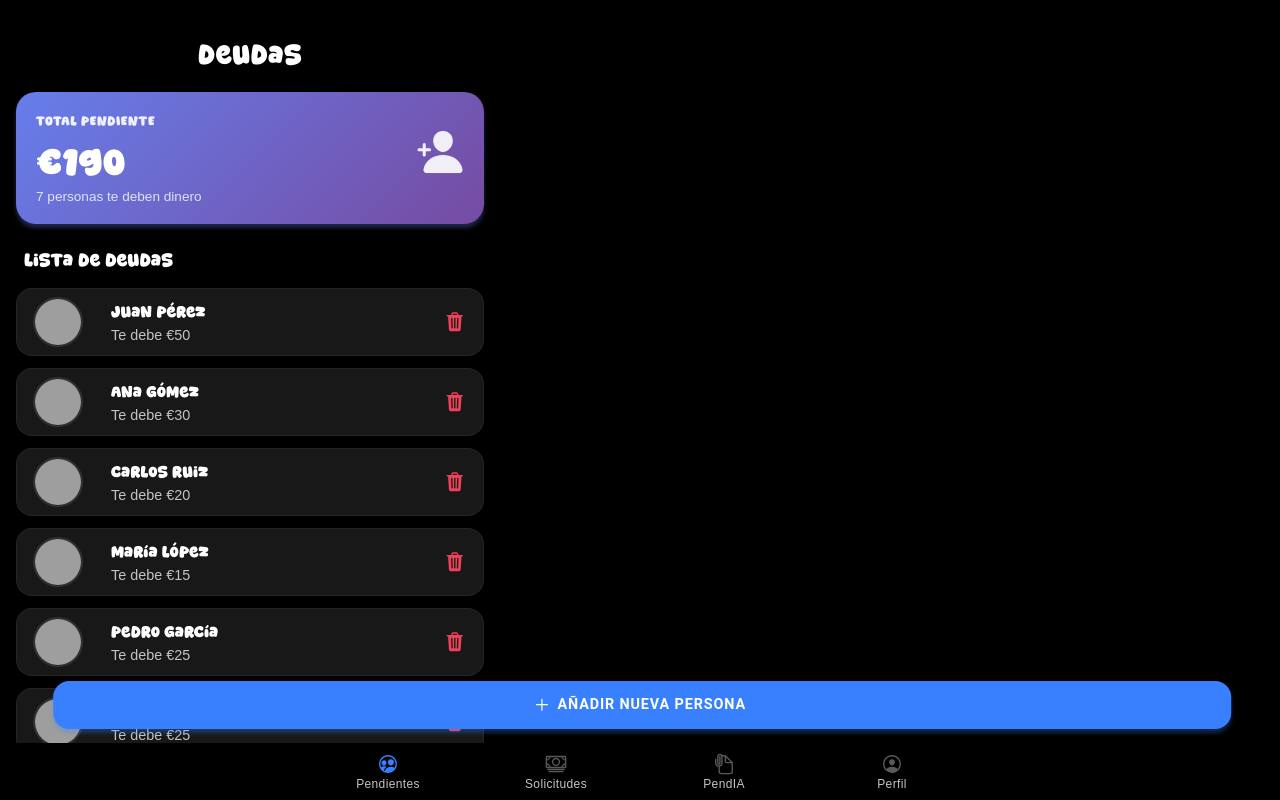
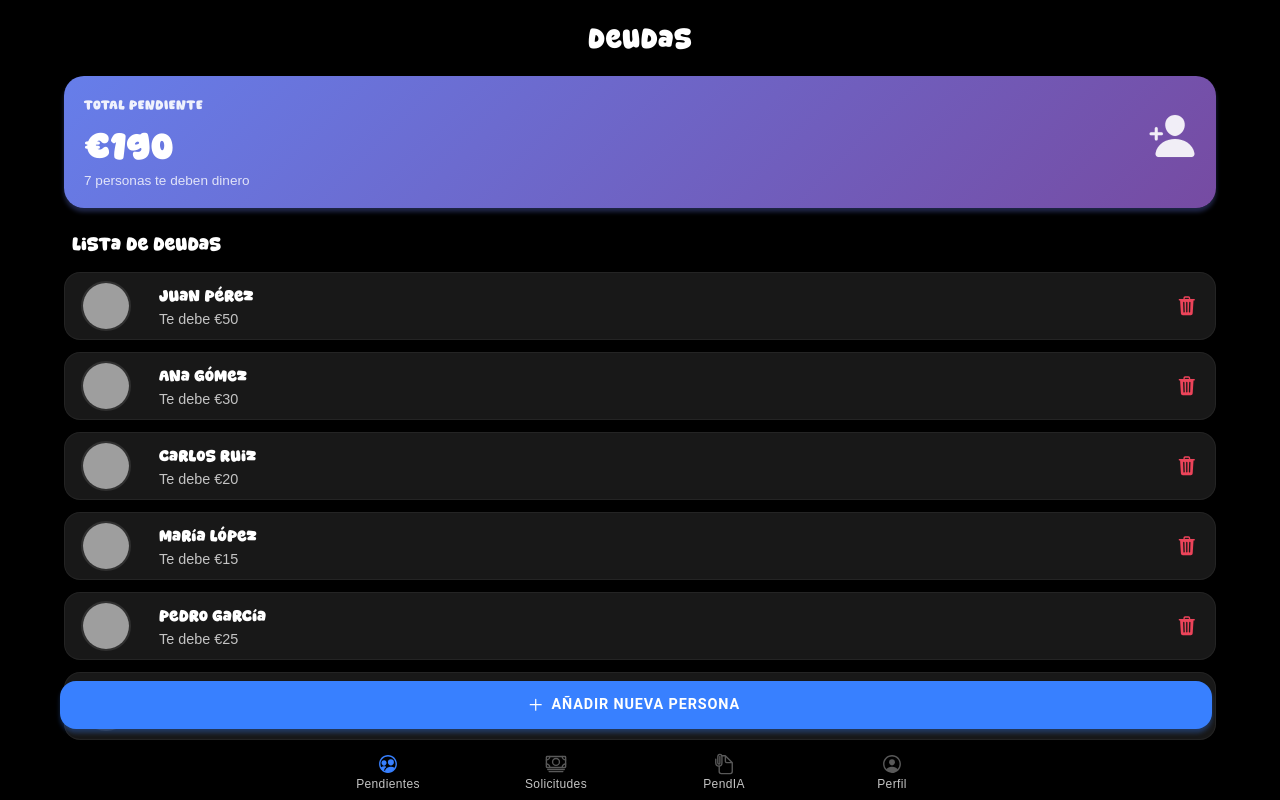
Before and after one commit to Joakamakaka1/Pendia-App, a React (Create React App) app: page /menu/tab1 in a window 1280 px wide. Built offline with nearby package versions, Linux system fonts and the light colour scheme; grey boxes are pictures that could not be loaded.

Commit message:
Responsive fixed

```diff
--- a/src/App.css
+++ b/src/App.css
@@ -44,7 +44,8 @@ ion-content,
 ion-footer,
 ion-toolbar,
 ion-tab-bar,
-ion-header {
+ion-header,
+ion-tabs {
   --ion-background-color: var(--ion-background-color-dark) !important;
 }
 
--- a/src/pages/Tab1.css
+++ b/src/pages/Tab1.css
@@ -3,9 +3,8 @@
 }
 
 .debts-container {
-  padding: 16px;
-  max-width: 500px;
-  margin-top: 20px;
+  width: 90%;
+  margin: 20px auto 20px auto;
 }
 
 .debts-title {
@@ -129,8 +128,8 @@
   font-size: 1rem;
   position: fixed;
   bottom: 10px;
-  left: 50%;
-  width: 92%;
+  left: 49.5%;
+  width: 90%;
   transform: translateX(-50%);
   z-index: 10;
   font-size: 0.9rem;
--- a/src/pages/Tab4.css
+++ b/src/pages/Tab4.css
@@ -3,9 +3,8 @@
 }
 
 .profile-container {
-  padding: 16px;
-  max-width: 500px;
-  margin-top: 20px;
+  width: 90%;
+  margin: 20px auto 0 auto;
 }
 
 .profile-avatar-section {
--- a/src/routes/TabsLayout.tsx
+++ b/src/routes/TabsLayout.tsx
@@ -31,7 +31,7 @@ export const TabsLayout = () => {
         <Route exact path="/menu" render={() => <Redirect to="/menu/tab1" />} />
       </IonRouterOutlet>
 
-      <IonTabBar slot="bottom" translucent>
+      <IonTabBar slot="bottom">
         <IonTabButton tab="tab1" href="/menu/tab1">
           <IonIcon icon={peopleCircleOutline} />
           <IonLabel>Pendientes</IonLabel>
```
